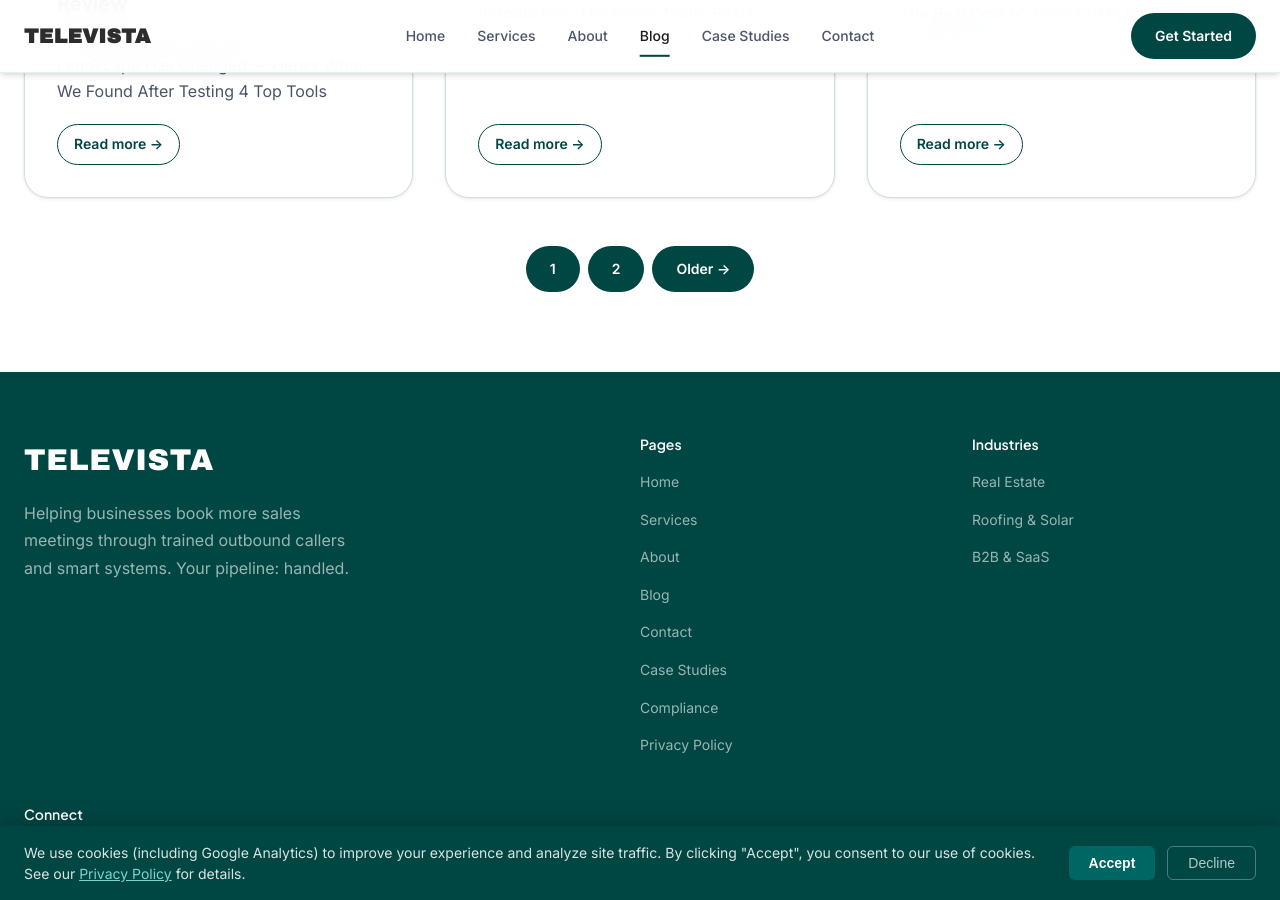
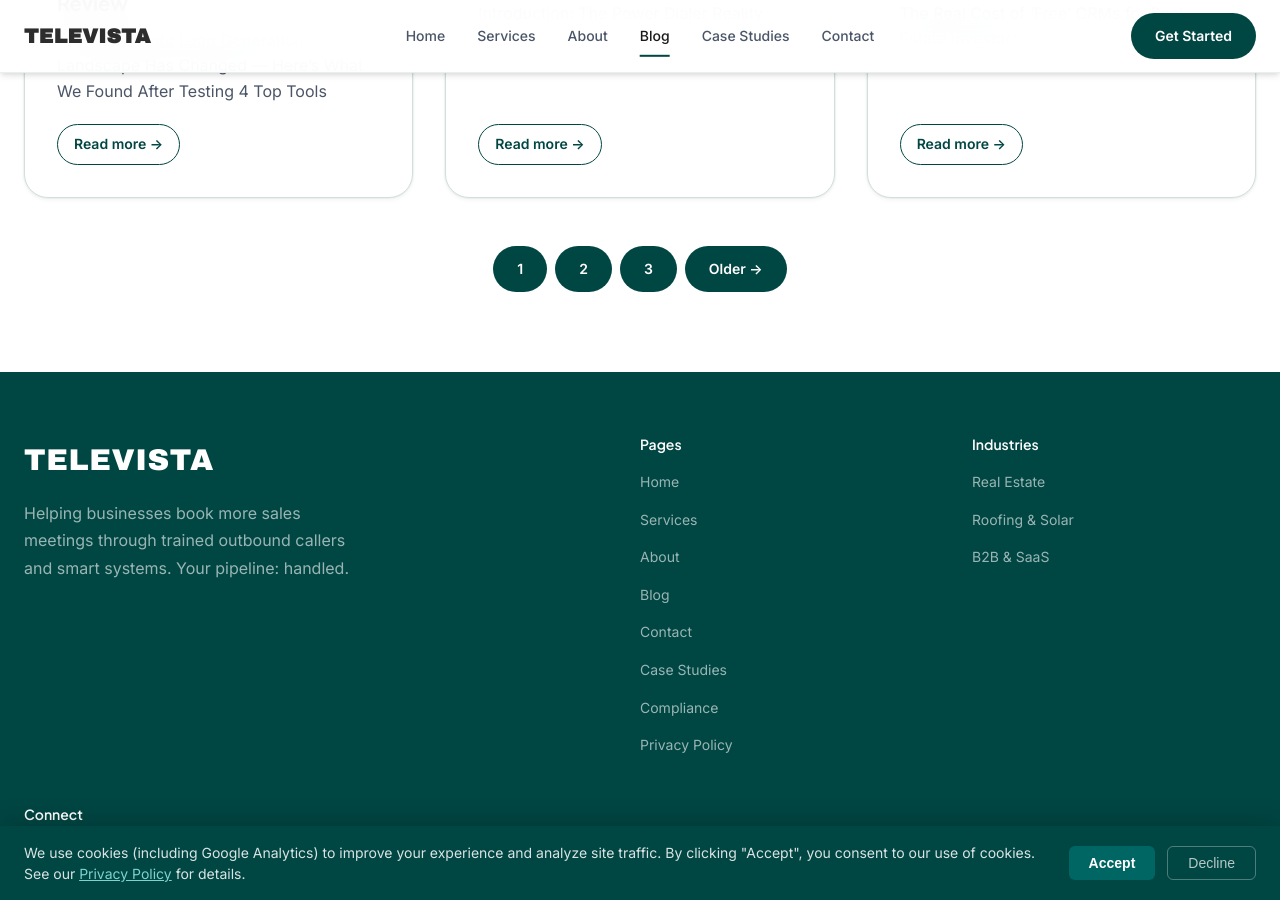
Before and after one commit to amer676/Televista, a Jekyll site: the page built from blog/index.html, in a window 1280 px wide and 900 px high, scrolled down 1779 px. Built offline with Jekyll 4.4.1, drawn with Linux system fonts in a browser that asks for light colours; the list of posts is cut into pages by our own code.

Commit message:
Enable blog pagination and fix page 2 404
Add jekyll-paginate plugin config to _config.yml (12 posts per page),
replace blog.html with blog/index.html for proper pagination support.

Co-Authored-By: Claude Opus 4.6 (1M context) <noreply@anthropic.com>

```diff
--- a/_config.yml
+++ b/_config.yml
@@ -4,3 +4,7 @@ url: https://televistaleadgeneration.com
 baseurl: ""
 permalink: /blog/:year/:month/:day/:title/
 markdown: kramdown
+paginate: 12
+paginate_path: "/blog/page:num/"
+plugins:
+  - jekyll-paginate
--- a/blog.html
+++ b/blog/index.html
@@ -173,13 +172,9 @@ permalink: /blog/
 
       <section class="section" style="padding-top: var(--space-12)">
         <div class="container">
-          {% if site.posts.size > 0 %}
-            {% assign posts_per_page = 12 %}
-            {% assign paged_posts = site.posts | slice: 0, posts_per_page %}
-            {% assign total_pages = site.posts.size | divided_by: posts_per_page | ceil %}
-
+          {% if paginator.posts.size > 0 %}
             <div class="blog-list">
-              {% for post in paged_posts %}
+              {% for post in paginator.posts %}
                 {% assign words = post.content | number_of_words %}
                 {% assign read_time = words | divided_by: 200 | plus: 1 %}
                 <article class="blog-card">
@@ -207,14 +202,24 @@ permalink: /blog/
               {% endfor %}
             </div>
 
-            {% if total_pages > 1 %}
+            {% if paginator.total_pages > 1 %}
             <nav class="blog-pagination" aria-label="Blog pagination" style="display:flex;justify-content:center;gap:var(--space-2);margin-top:var(--space-12);flex-wrap:wrap;">
-              <span class="btn btn-primary btn-sm" aria-current="page">1</span>
-              {% for i in (2..total_pages) %}
-                <a href="{{ '/blog/page' | append: i | append: '/' | relative_url }}" class="btn btn-secondary btn-sm">{{ i }}</a>
+              {% if paginator.previous_page %}
+                <a href="{{ paginator.previous_page_path | relative_url }}" class="btn btn-secondary btn-sm">&larr; Newer</a>
+              {% endif %}
+
+              {% for page_num in (1..paginator.total_pages) %}
+                {% if page_num == paginator.page %}
+                  <span class="btn btn-primary btn-sm" aria-current="page">{{ page_num }}</span>
+                {% elsif page_num == 1 %}
+                  <a href="{{ '/blog/' | relative_url }}" class="btn btn-secondary btn-sm">1</a>
+                {% else %}
+                  <a href="{{ '/blog/page' | append: page_num | append: '/' | relative_url }}" class="btn btn-secondary btn-sm">{{ page_num }}</a>
+                {% endif %}
               {% endfor %}
-              {% if total_pages > 1 %}
-                <a href="{{ '/blog/page2/' | relative_url }}" class="btn btn-secondary btn-sm">Older &rarr;</a>
+
+              {% if paginator.next_page %}
+                <a href="{{ paginator.next_page_path | relative_url }}" class="btn btn-secondary btn-sm">Older &rarr;</a>
               {% endif %}
             </nav>
             {% endif %}
```
Also changed, not shown: other parts of blog/index.html (+0 -1 lines).
